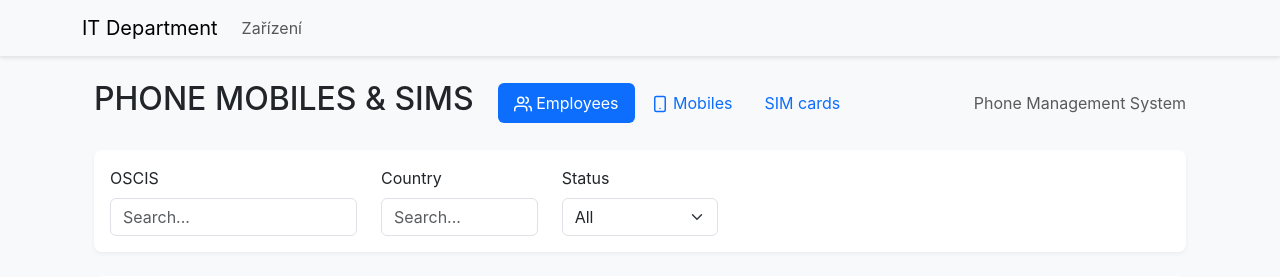
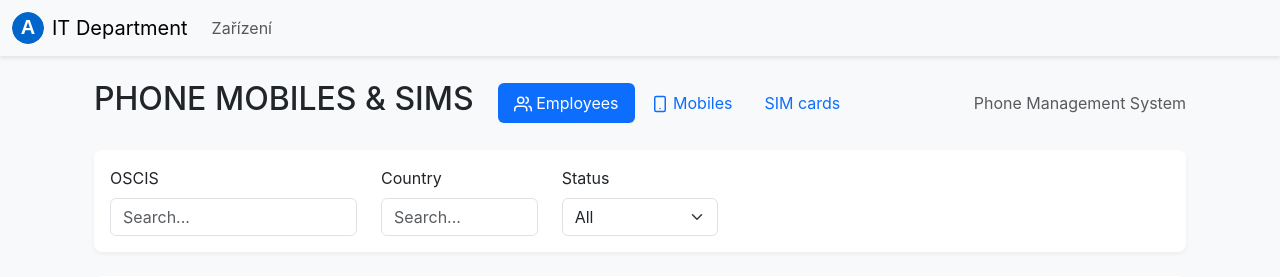
Before and after one commit to JakubStrouhal/mobiledevice, a Flask app: page /devices in a window 1280 px wide. Shown: the top 277 px of the page. Run offline with Flask 3, Linux system fonts and the light colour scheme; some libraries are stand-ins or nearby versions.

Commit message:
Agent query: Is the logo displaying correctly in the top-left corner of the navigation bar?
Screenshot: https://storage.googleapis.com/screenshot-production-us-central1/c0324ef8-1d81-410f-872e-da2b9bd29ee8/6e6d0f82-bdc0-43d3-88db-87f1239d975a.jpg

```diff
--- a/static/css/style.css
+++ b/static/css/style.css
@@ -10,6 +10,14 @@ body {
 
 .navbar {
     box-shadow: 0 2px 4px rgba(0,0,0,.1);
+}
+
+.navbar-brand {
+    padding: 0;
+}
+
+.navbar-brand img {
+    border-radius: 50%;
 }
 
 .card {
--- a/templates/base.html
+++ b/templates/base.html
@@ -10,8 +10,11 @@
 </head>
 <body>
     <nav class="navbar navbar-expand-lg navbar-light bg-light">
-        <div class="container">
-            <a class="navbar-brand" href="/">IT Department</a>
+        <div class="container-fluid">
+            <div class="navbar-brand d-flex align-items-center">
+                <img src="/static/images/logo.svg" alt="Logo" width="32" height="32" class="me-2">
+                <span>IT Department</span>
+            </div>
             <div class="collapse navbar-collapse">
                 <ul class="navbar-nav">
                     <li class="nav-item">
```
Also changed, not shown: Monogram.png (added), static/images/logo.svg (added).
